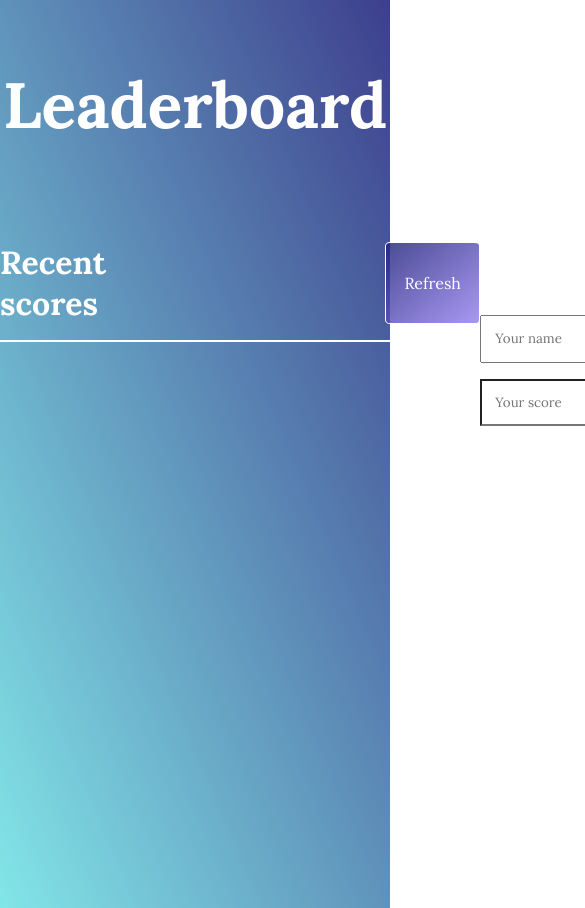
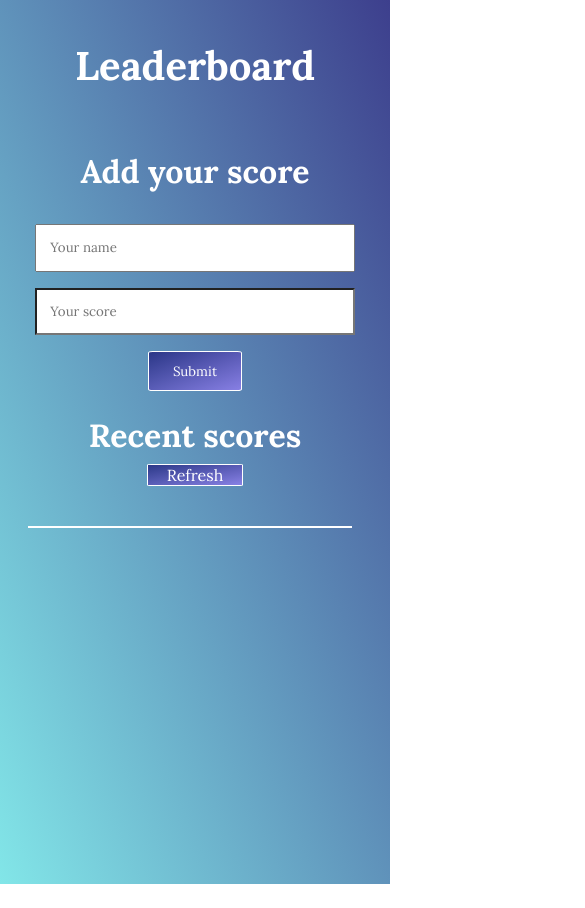
Before and after one commit to EidHachem/Leaderboard, a website built with webpack: page src/index.html in a window 390 px wide. Shown: the top 908 px of the page, 585 px wide, since content can reach past the window. After the commit the page ends 884 px from the top, so only its background shows below. Built offline with nearby package versions, Linux system fonts and the light colour scheme; some packages are replaced by stand-ins of ours.

Commit message:
Edit scss to make page responsive

```diff
--- a/src/styles/style.scss
+++ b/src/styles/style.scss
@@ -75,6 +75,7 @@ main {
 
   .board {
     min-width: 30em;
+    padding-bottom: 2em;
 
     & .add-to-board {
       border: 1px solid #fff;
@@ -124,3 +125,49 @@ main {
     }
   }
 }
+
+@media screen and (max-width: 768px) {
+  main {
+    flex-direction: column;
+    align-items: center;
+
+    .title {
+      flex-direction: column;
+      justify-content: space-between;
+      align-items: center;
+      gap: 0.5em;
+      margin: 1.5em 0;
+
+      & button {
+        margin-left: 0;
+      }
+    }
+
+    .button {
+      margin-bottom: 0;
+    }
+  }
+
+  header {
+    font-size: 1.25rem;
+  }
+
+  .container {
+    display: flex;
+    flex-direction: column-reverse;
+    width: 100%;
+  }
+
+  .board {
+    width: 90%;
+    padding: 1em 0.5em;
+  }
+
+  .display {
+    width: 90%;
+  }
+
+  .add-to-board {
+    width: 70%;
+  }
+}
```
